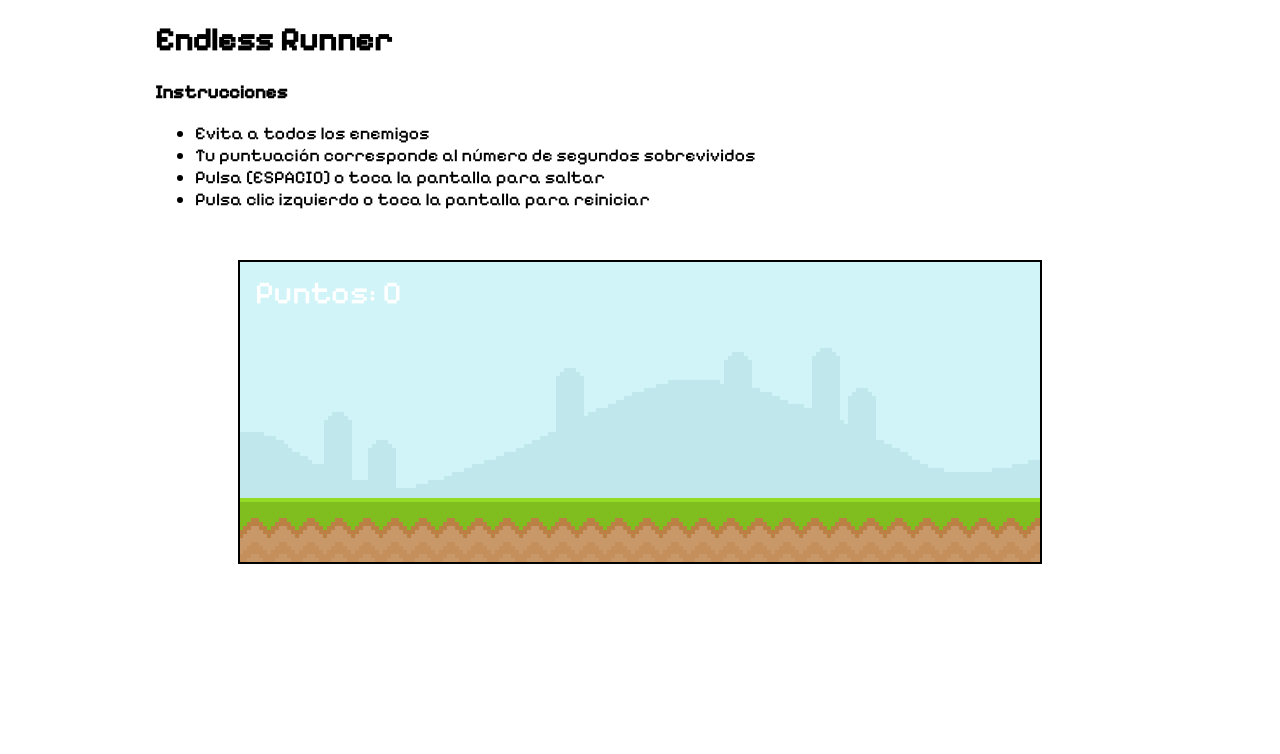
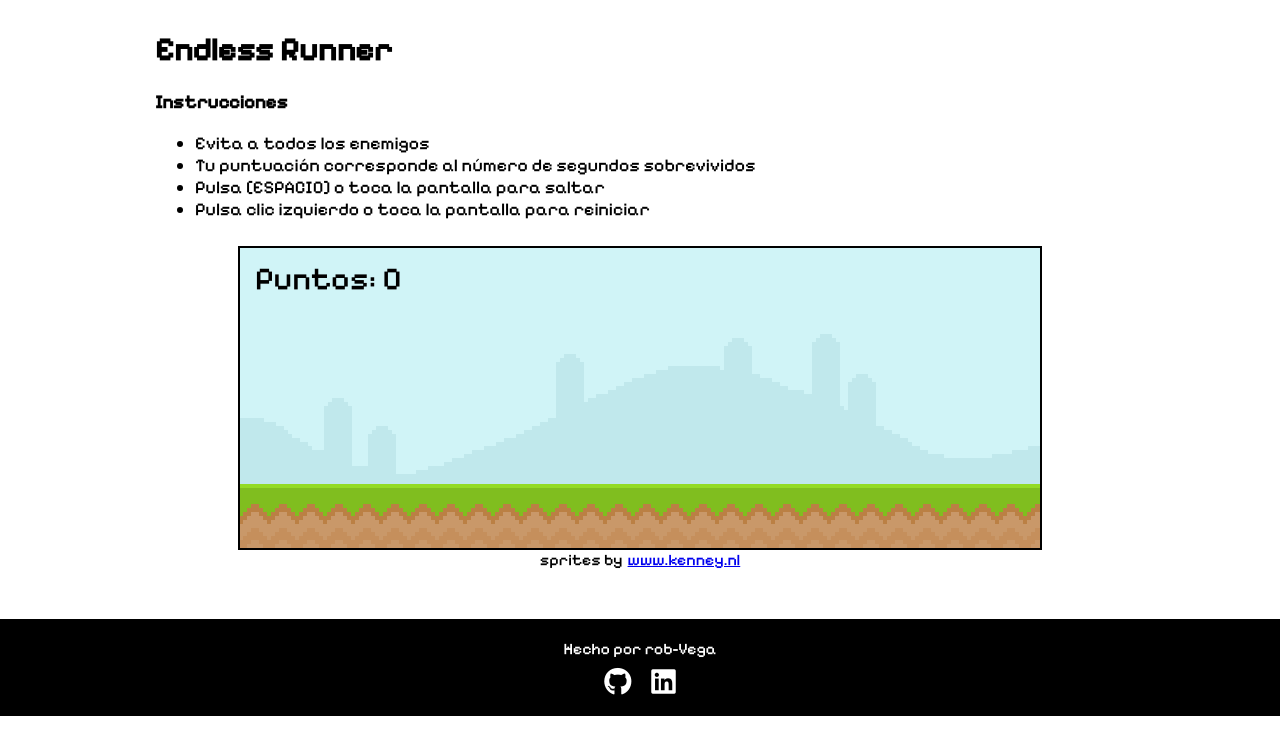
Before and after one commit to rob-Vega/endless-runner, a website built with Vite: page index.html in a window 1280 px wide. Built offline with nearby package versions, Linux system fonts and the light colour scheme; animation ran at ten frames a second; files whose address does not match are found by name.

Commit message:
socials added to the html and score text color changed

```diff
--- a/index.html
+++ b/index.html
@@ -24,6 +24,29 @@
         <li>Pulsa clic izquierdo o toca la pantalla para reiniciar</li>
       </ul>
     </main>
+    <div id="game"></div>
+    <span class="kenney"
+      >sprites by
+      <a href="http://www.kenney.nl" target="_blank">www.kenney.nl</a>
+    </span>
+    <footer>
+      <span>Hecho por rob-Vega </span>
+      <div class="socials">
+        <a href="https://github.com/rob-Vega" target="_blank">
+          <i class="fa-brands fa-github"></i>
+        </a>
+        <a
+          href="https://www.linkedin.com/in/roberto-vega-gonz%C3%A1lez-8675ba165/"
+          target="_blank"
+        >
+          <i class="fa-brands fa-linkedin"></i>
+        </a>
+      </div>
+    </footer>
+    <script
+      src="https://kit.fontawesome.com/60d8c7a6a6.js"
+      crossorigin="anonymous"
+    ></script>
     <script type="module" src="/main.js"></script>
   </body>
 </html>
--- a/main.js
+++ b/main.js
@@ -2,6 +2,7 @@ import * as Phaser from "phaser";
 
 var config = {
   type: Phaser.AUTO,
+  parent: "game",
   width: window.innerWidth > 800 ? 800 : window.innerWidth,
   height: 300,
   pixelArt: true,
@@ -81,7 +82,7 @@ function create() {
 
   // Text
   scoreText = this.add.text(15, 15, "Puntos: 0", {
-    fill: "#fff",
+    fill: "#000",
     font: "500 32px PixelifySans",
   });
 
@@ -118,7 +119,7 @@ function create() {
   // Animations
   this.anims.create({
     key: "playerWalk",
-    frames: this.anims.generateFrameNumbers("player", { start: 0, end: 1 }),
+    frames: this.anims.generateFrameNumbers("player", { start: 4, end: 5 }),
     frameRate: 5,
     repeat: -1,
   });
--- a/style.css
+++ b/style.css
@@ -5,17 +5,57 @@
 
 body {
   font-family: "PixelifySans", sans-serif;
+  margin: 0;
+  padding: 0;
+  box-sizing: border-box;
 }
+
 main {
   display: block;
   margin: 0 auto;
+  padding: 10px;
   max-width: 970px;
   & li {
     font-size: 18px;
   }
 }
+.game {
+  margin-bottom: 200px;
+}
+.kenney {
+  display: flex;
+  justify-content: center;
+  & a {
+    margin-left: 5px;
+  }
+}
+
 canvas {
   display: block;
-  margin: 50px auto;
+  margin: 0 auto;
   border: 2px solid black;
 }
+footer {
+  margin-top: 50px;
+  padding: 20px 0;
+  background-color: black;
+  color: white;
+  width: 100%;
+  & span {
+    display: flex;
+    justify-content: center;
+  }
+  & .socials {
+    display: flex;
+    justify-content: center;
+    gap: 20px;
+    & i {
+      color: white;
+      font-size: 28px;
+      margin-top: 10px;
+    }
+    & i:hover {
+      transform: scale(1.2);
+    }
+  }
+}
```
